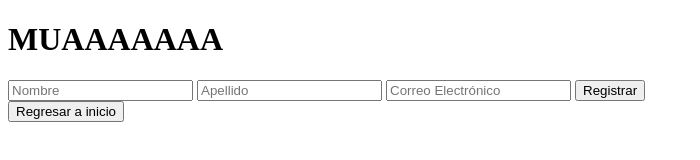
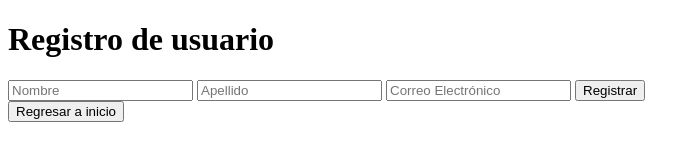
Before and after one commit to MarcSP98/appnodeci, a website: page public/registro.html in a window 1280 px wide. Shown: the whole page, without its empty margins (0-700 px from the left). Drawn offline with Linux system fonts and the light colour scheme.

Commit message:
Correccio html

```diff
--- a/public/registro.html
+++ b/public/registro.html
@@ -8,7 +8,7 @@
 </head>
 <body>
 
-    <h1>MUAAAAAAA</h1>
+    <h1>Registro de usuario</h1>
     <form id="userForm" onsubmit="addUser(event)">
         <input id="name" type="text" placeholder="Nombre" required>
         <input id="surname" type="text" placeholder="Apellido" required>
```
